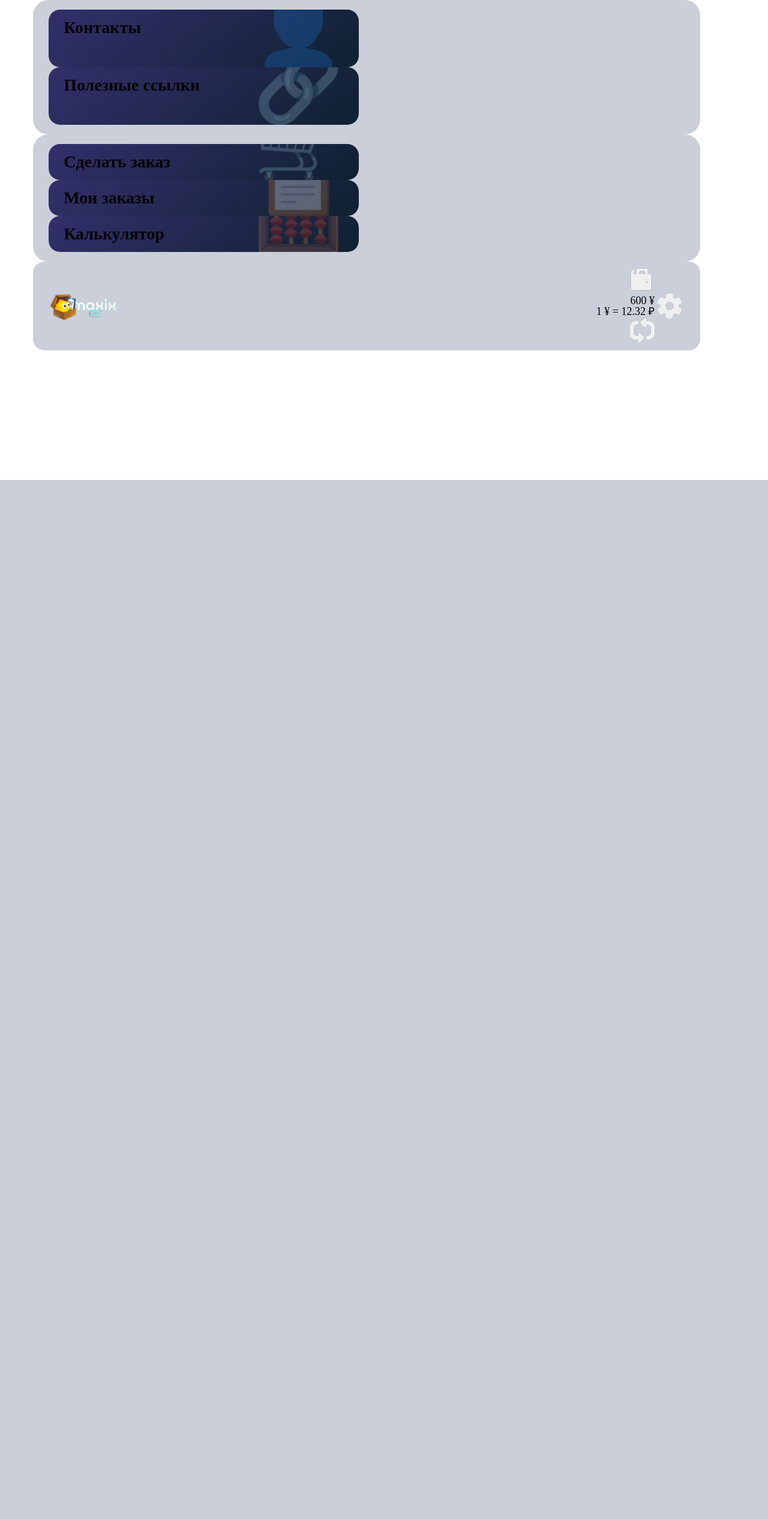
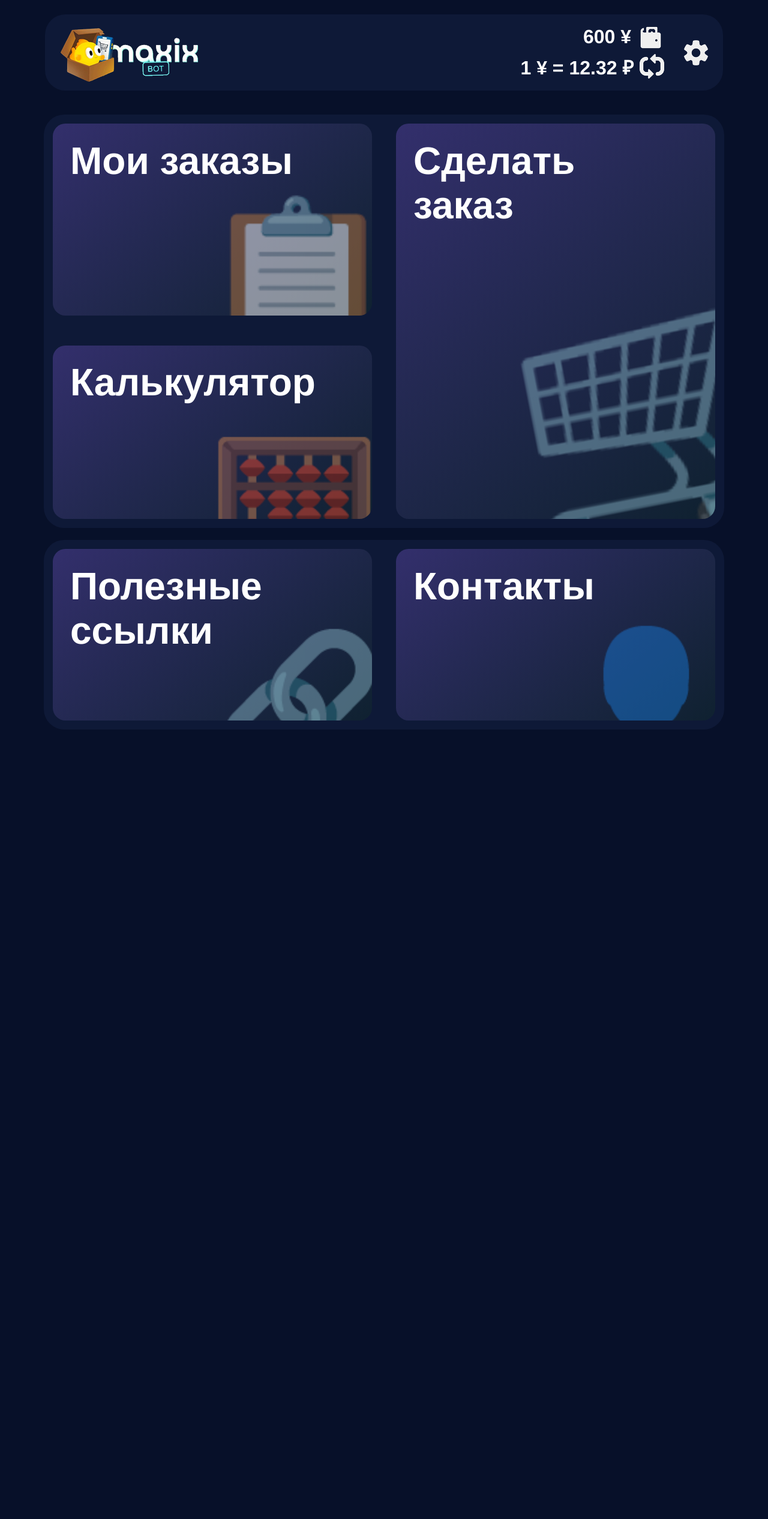
Before and after one commit to chelik002/maxix_site, a Flask app: page / in a window 1280 px wide. Shown: the whole page at 60% size. Before the commit the page ends 800 px from the top, so only its background shows below. Run offline with Flask 3, Linux system fonts and the light colour scheme; some libraries are stand-ins or nearby versions.

Commit message:
Update style.css

```diff
--- a/static/style.css
+++ b/static/style.css
@@ -1,104 +1,371 @@
 .frame {
-  display: flex;
-  flex-direction: column;
-  align-items: center;
-  width: 100%;
-  min-height: 100vh;
-  gap: 2vh;
+  background-color: #071029;
+  display: grid;
+  justify-items: center;
+  align-items: start;
+  width: 100vw;
 }
 
 .frame .div {
-  width: 100%;
-  max-width: 1170px; /* чтобы не разъезжалось на десктопах */
-  margin: 0 auto;
+  background-color: #071029;
+  aspect-ratio: 0.46;
+  width: 1170px;
+  height: 2532px;
+  position: relative;
 }
 
-/* 🔹 Верхняя панель */
+.frame .element {
+  position: absolute;
+  width: 1104px;
+  height: 300px;
+  top: 915px;
+  left: 33px;
+}
+
+.frame .overlap {
+  position: relative;
+  width: 1134px;
+  height: 316px;
+  top: -15px;
+  left: -15px;
+  background-color: #2939663d;
+  border-radius: 34px;
+}
+
+.frame .view {
+  position: absolute;
+  width: 532px;
+  height: 286px;
+  top: 15px;
+  left: 587px;
+  border-radius: 21px;
+  overflow: hidden;
+  background: linear-gradient(
+    321deg,
+    rgba(15, 33, 48, 1) 0%,
+    rgba(51, 47, 108, 1) 100%
+  );
+}
+
+.frame .text-wrapper {
+  width: 334px;
+  height: 77px;
+  top: 25px;
+  left: 29px;
+  color: var(--text);
+  font-size: 64px;
+  position: absolute;
+  font-family: "Inter-SemiBold", Helvetica;
+  font-weight: 600;
+  letter-spacing: 0;
+  line-height: normal;
+}
+
+.frame .text-wrapper-2 {
+  height: 210px;
+  top: 120px;
+  left: 286px;
+  opacity: 0.5;
+  color: #ffffff;
+  font-size: 210px;
+  white-space: nowrap;
+  position: absolute;
+  font-family: "Inter-SemiBold", Helvetica;
+  font-weight: 600;
+  letter-spacing: 0;
+  line-height: normal;
+}
+
+.frame .overlap-group-wrapper {
+  position: absolute;
+  width: 532px;
+  height: 286px;
+  top: 15px;
+  left: 15px;
+  border-radius: 21px;
+  overflow: hidden;
+  background: linear-gradient(
+    321deg,
+    rgba(15, 33, 48, 1) 0%,
+    rgba(51, 47, 108, 1) 100%
+  );
+}
+
+.frame .overlap-group {
+  position: relative;
+  width: 467px;
+  height: 330px;
+  top: 25px;
+  left: 29px;
+}
+
+.frame .text-wrapper-3 {
+  width: 442px;
+  height: 154px;
+  top: 0;
+  left: 0;
+  color: var(--text);
+  font-size: 64px;
+  position: absolute;
+  font-family: "Inter-SemiBold", Helvetica;
+  font-weight: 600;
+  letter-spacing: 0;
+  line-height: normal;
+}
+
+.frame .text-wrapper-4 {
+  height: 230px;
+  top: 100px;
+  left: 237px;
+  opacity: 0.5;
+  color: #ffffff;
+  font-size: 230px;
+  white-space: nowrap;
+  position: absolute;
+  font-family: "Inter-SemiBold", Helvetica;
+  font-weight: 600;
+  letter-spacing: 0;
+  line-height: normal;
+}
+
+.frame .overlap-wrapper {
+  position: absolute;
+  width: 1124px;
+  height: 679px;
+  top: 196px;
+  left: 23px;
+}
+
+.frame .overlap-2 {
+  position: relative;
+  width: 1134px;
+  height: 689px;
+  top: -5px;
+  left: -5px;
+  background-color: #2939663d;
+  border-radius: 34px;
+}
+
+.frame .view-2 {
+  position: absolute;
+  width: 532px;
+  height: 659px;
+  top: 15px;
+  left: 587px;
+  border-radius: 21px;
+  overflow: hidden;
+  background: linear-gradient(
+    321deg,
+    rgba(15, 33, 48, 1) 0%,
+    rgba(51, 47, 108, 1) 100%
+  );
+}
+
+.frame .text-wrapper-5 {
+  height: 400px;
+  top: 237px;
+  left: 179px;
+  transform: rotate(-11.00deg);
+  opacity: 0.5;
+  color: #ffffff;
+  font-size: 400px;
+  text-align: center;
+  white-space: nowrap;
+  position: absolute;
+  font-family: "Inter-SemiBold", Helvetica;
+  font-weight: 600;
+  letter-spacing: 0;
+  line-height: normal;
+}
+
+.frame .text-wrapper-6 {
+  width: 304px;
+  height: 154px;
+  top: 25px;
+  left: 29px;
+  color: var(--text);
+  font-size: 64px;
+  position: absolute;
+  font-family: "Inter-SemiBold", Helvetica;
+  font-weight: 600;
+  letter-spacing: 0;
+  line-height: normal;
+}
+
+.frame .view-3 {
+  position: absolute;
+  width: 532px;
+  height: 320px;
+  top: 15px;
+  left: 15px;
+  border-radius: 21px;
+  overflow: hidden;
+  background: linear-gradient(
+    321deg,
+    rgba(15, 33, 48, 1) 0%,
+    rgba(51, 47, 108, 1) 100%
+  );
+}
+
+.frame .text-wrapper-7 {
+  height: 270px;
+  top: 110px;
+  left: 240px;
+  opacity: 0.5;
+  color: #000000;
+  font-size: 270px;
+  text-align: center;
+  white-space: nowrap;
+  position: absolute;
+  font-family: "Inter-SemiBold", Helvetica;
+  font-weight: 600;
+  letter-spacing: 0;
+  line-height: normal;
+}
+
+.frame .text-wrapper-8 {
+  width: 422px;
+  height: 77px;
+  top: 25px;
+  left: 29px;
+  color: var(--text);
+  font-size: 64px;
+  position: absolute;
+  font-family: "Inter-SemiBold", Helvetica;
+  font-weight: 600;
+  letter-spacing: 0;
+  line-height: normal;
+}
+
+.frame .view-4 {
+  position: absolute;
+  width: 532px;
+  height: 289px;
+  top: 385px;
+  left: 15px;
+  border-radius: 21px;
+  overflow: hidden;
+  background: linear-gradient(
+    321deg,
+    rgba(15, 33, 48, 1) 0%,
+    rgba(51, 47, 108, 1) 100%
+  );
+}
+
+.frame .text-wrapper-9 {
+  height: 230px;
+  top: 144px;
+  left: 259px;
+  opacity: 0.5;
+  color: #ffffff;
+  font-size: 230px;
+  text-align: center;
+  white-space: nowrap;
+  position: absolute;
+  font-family: "Inter-SemiBold", Helvetica;
+  font-weight: 600;
+  letter-spacing: 0;
+  line-height: normal;
+}
+
+.frame .text-wrapper-10 {
+  width: 428px;
+  height: 77px;
+  top: 24px;
+  left: 29px;
+  color: var(--text);
+  font-size: 64px;
+  position: absolute;
+  font-family: "Inter-SemiBold", Helvetica;
+  font-weight: 600;
+  letter-spacing: 0;
+  line-height: normal;
+}
+
 .frame .div-wrapper {
-  width: 95%;
+  position: absolute;
+  width: 1130px;
+  height: 100px;
+  top: 38px;
+  left: 20px;
 }
 
 .frame .overlap-3 {
-  display: flex;
-  justify-content: space-between;
-  align-items: center;
-  padding: 1vh 2vw;
+  position: relative;
+  height: 127px;
+  top: -14px;
   background-color: #2939663d;
-  border-radius: 1.5vw;
+  border-radius: 34px;
 }
 
 .frame .photo {
-  height: 6vh;
-  object-fit: contain;
+  position: absolute;
+  width: 295px;
+  height: 100px;
+  top: 14px;
+  left: 20px;
+  aspect-ratio: 2.95;
 }
 
 .frame .div-2 {
-  text-align: right;
-  font-size: clamp(14px, 2vw, 18px);
-  flex: 1;
+  position: absolute;
+  width: 256px;
+  height: 94px;
+  top: 17px;
+  left: 780px;
 }
 
-/* 🔹 Блок заказов */
-.frame .overlap-wrapper {
-  width: 95%;
-  background-color: #2939663d;
-  border-radius: 2vw;
-  padding: 2vh 2vw;
-  display: grid;
-  grid-template-columns: 1fr 1fr;
-  grid-auto-rows: minmax(15vh, auto);
-  gap: 2vw;
+.frame .dollar-account {
+  position: absolute;
+  width: 45px;
+  height: 45px;
+  top: 0;
+  left: 207px;
+  aspect-ratio: 1;
 }
 
-.frame .view-2,
-.frame .view-3,
-.frame .view-4 {
-  border-radius: 1.5vw;
-  overflow: hidden;
-  background: linear-gradient(321deg, rgba(15,33,48,1) 0%, rgba(51,47,108,1) 100%);
-  padding: 2vh 2vw;
-  position: relative;
+.frame .text-wrapper-11 {
+  position: absolute;
+  width: 195px;
+  height: 45px;
+  top: 2px;
+  left: 2px;
+  font-family: "Inter-SemiBold", Helvetica;
+  font-weight: 600;
+  color: var(--text);
+  font-size: 32px;
+  text-align: right;
+  letter-spacing: 0;
+  line-height: normal;
 }
 
-/* 🔹 Блок ссылок и контактов */
-.frame .element {
-  width: 95%;
-  background-color: #2939663d;
-  border-radius: 2vw;
-  padding: 2vh 2vw;
-  display: grid;
-  grid-template-columns: 1fr 1fr;
-  gap: 2vw;
+.frame .p {
+  width: 201px;
+  height: 45px;
+  top: 49px;
+  left: 0;
+  color: var(--text);
+  font-size: 32px;
+  text-align: right;
+  position: absolute;
+  font-family: "Inter-SemiBold", Helvetica;
+  font-weight: 600;
+  letter-spacing: 0;
+  line-height: normal;
 }
 
-.frame .view,
-.frame .overlap-group-wrapper {
-  border-radius: 1.5vw;
-  overflow: hidden;
-  background: linear-gradient(321deg, rgba(15,33,48,1) 0%, rgba(51,47,108,1) 100%);
-  padding: 2vh 2vw;
-  position: relative;
-  min-height: 12vh;
+.frame .repeat {
+  position: absolute;
+  width: 41px;
+  height: 45px;
+  top: 47px;
+  left: 211px;
 }
 
-/* 🔹 Тексты */
-.frame .text-wrapper,
-.frame .text-wrapper-3,
-.frame .text-wrapper-6,
-.frame .text-wrapper-8,
-.frame .text-wrapper-10 {
-  font-size: clamp(18px, 4vw, 28px);
-  font-weight: 600;
+.frame .settings {
+  position: absolute;
+  width: 50px;
+  height: 50px;
+  top: 39px;
+  left: 1060px;
 }
-
-.frame .text-wrapper-2,
-.frame .text-wrapper-4,
-.frame .text-wrapper-5,
-.frame .text-wrapper-7,
-.frame .text-wrapper-9 {
-  position: absolute;
-  right: 5%;
-  bottom: 5%;
-  opacity: 0.3;
-  font-size: clamp(40px, 15vw, 120px);
-}
```
